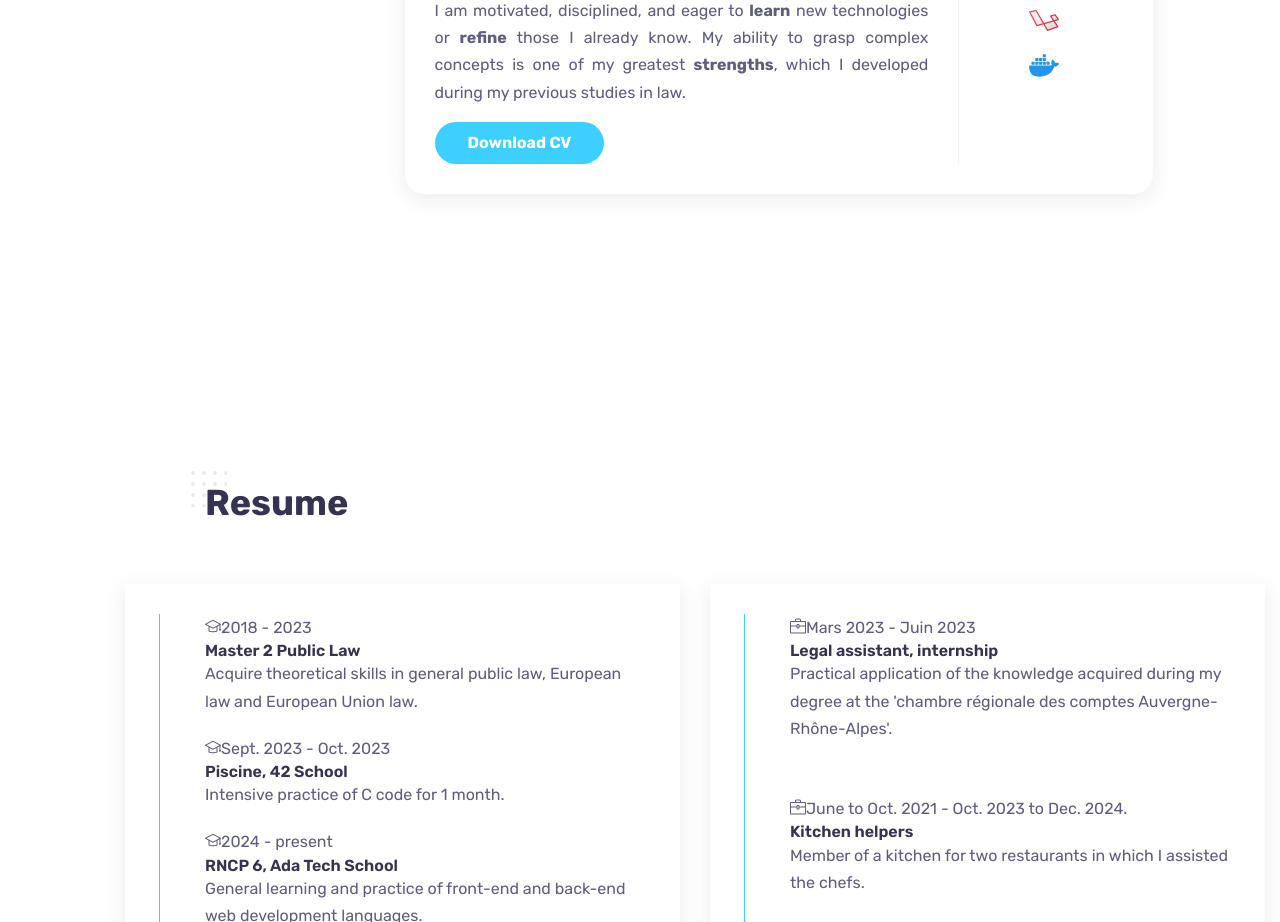
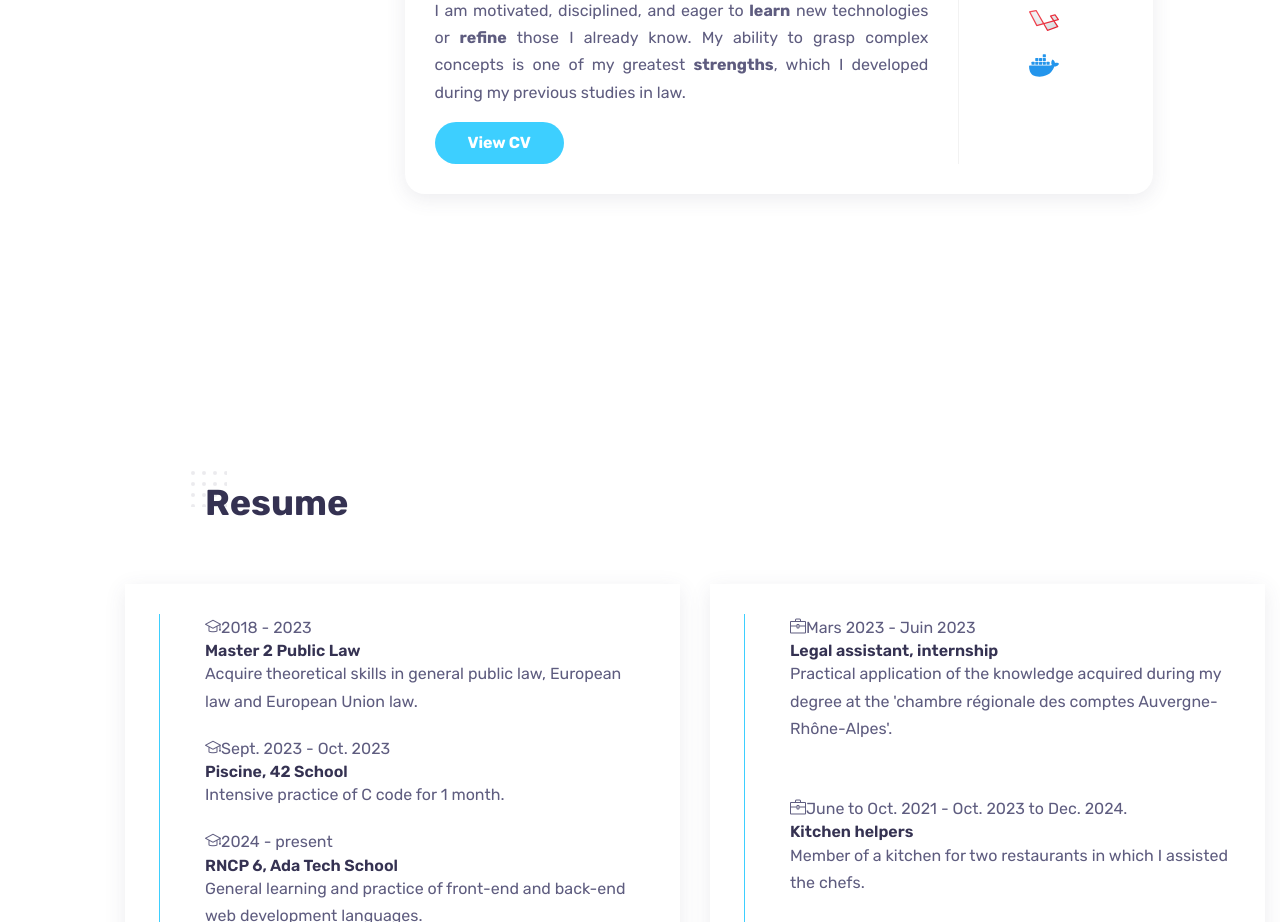
Before and after one commit to AlexandreChavrier/portfolio-alex, a React (Vite) app: page / in a window 1280 px wide. Shown: the part 1280-2202 px from the top of the page. Built offline with nearby package versions, Linux system fonts and the light colour scheme.

Commit message:
corection bug download CV

```diff
--- a/src/components/about/About.jsx
+++ b/src/components/about/About.jsx
@@ -19,7 +19,7 @@ function About() {
                         I'm good at <strong>algorithms</strong> and my favorite languages are <strong>JS</strong> and <strong>Python</strong>. I also really like <strong>Node/React</strong> projects where i can combine back-end and front-end skills.<br />
                         I am motivated, disciplined, and eager to <strong>learn</strong> new technologies or <strong>refine</strong> those I already know. My ability to grasp complex concepts is one of my greatest <strong>strengths</strong>,
                         which I developed during my previous studies in law.</p>
-                        <a href="../../public/CV-Alexandre-Chavrier-F.pdf" className="btn" id='btn__download' download>Download CV</a>
+                        <a href="https://alexandrechavrier.github.io/portfolio-alex/CV-Alexandre-Chavrier-F.pdf" className="btn" id='btn__download' download>View CV</a>
                     </div>
                     <Skills/>
                 </div>
```
